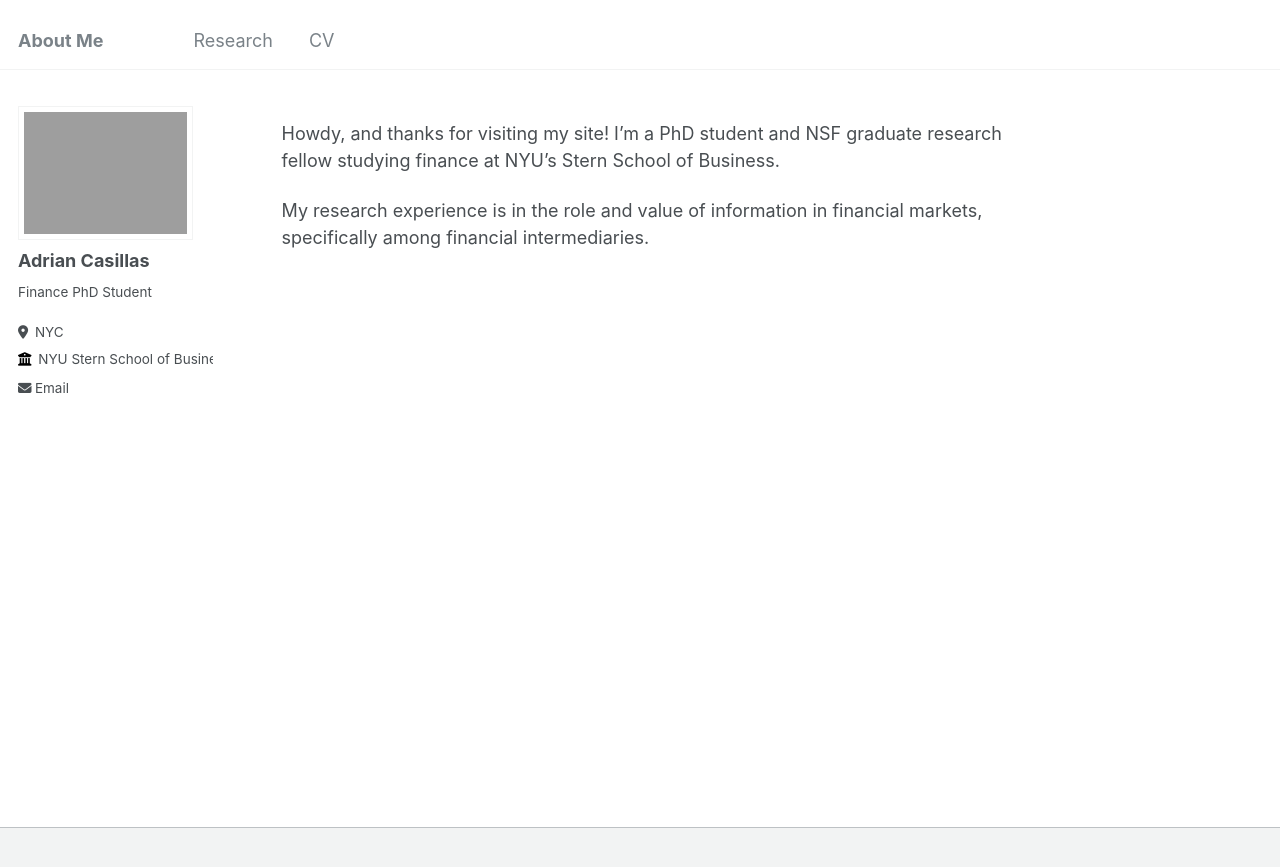
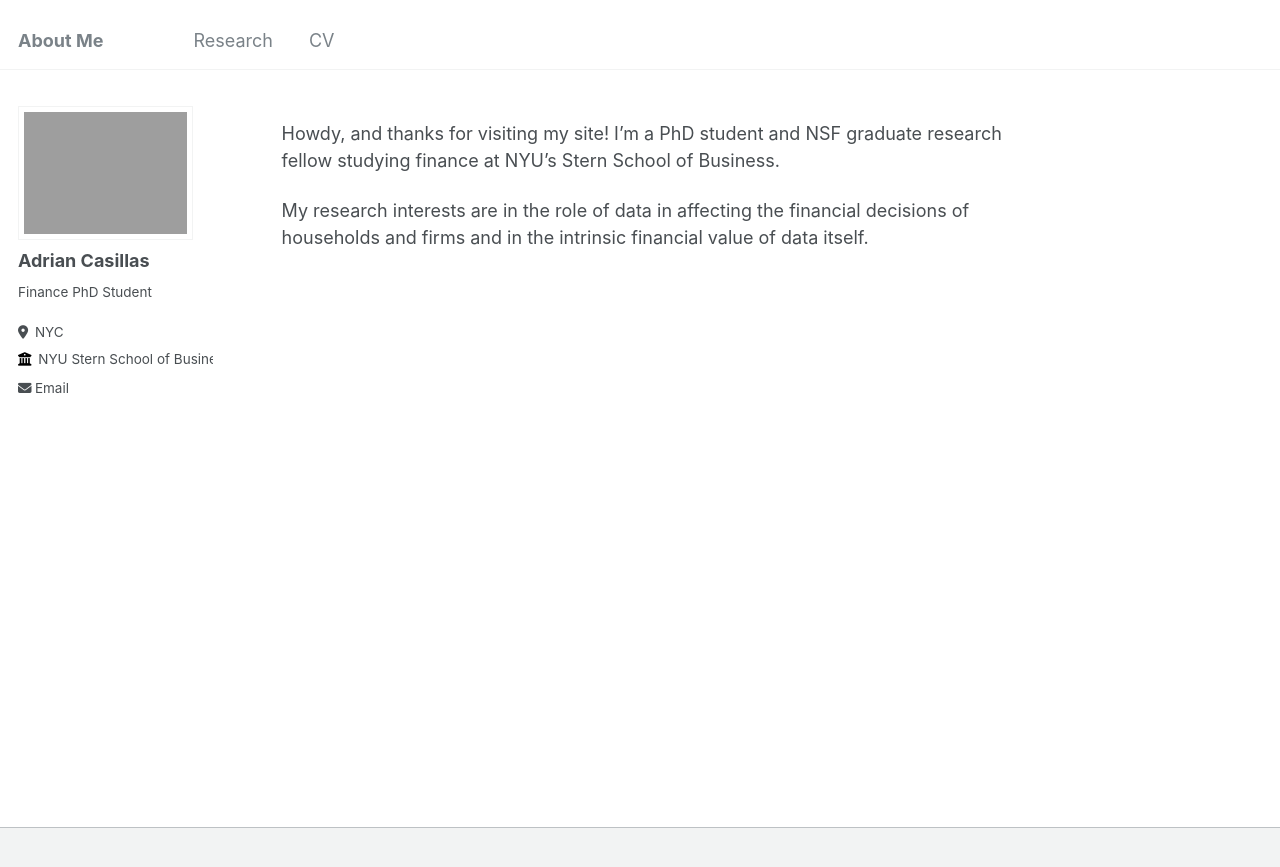
Before and after one commit to Adrian-Casillas/adrian-casillas.github.io, a Jekyll site: the page built from _pages/about.md, in a window 1280 px wide. Shown: the top 867 px of the page. Built offline with Jekyll 4.4.1, drawn with Linux system fonts in a browser that asks for light colours.

Commit message:
Update about.md

```diff
--- a/_pages/about.md
+++ b/_pages/about.md
@@ -10,4 +10,4 @@ redirect_from:
 
 Howdy, and thanks for visiting my site! I'm a PhD student and NSF graduate research fellow studying finance at NYU's Stern School of Business.
 
-My research experience is in the role and value of information in financial markets, specifically among financial intermediaries.
+My research interests are in the role of data in affecting the financial decisions of households and firms and in the intrinsic financial value of data itself.
```
